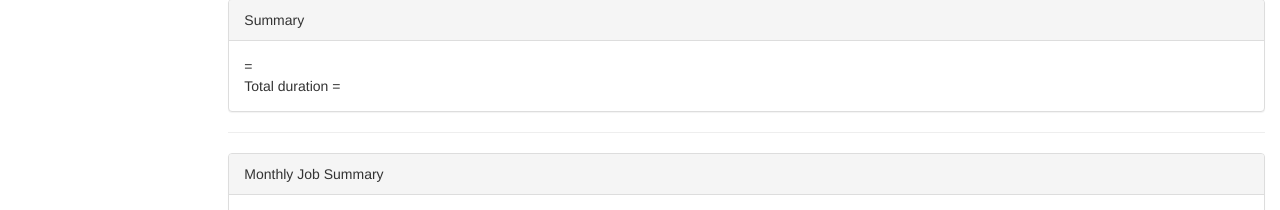
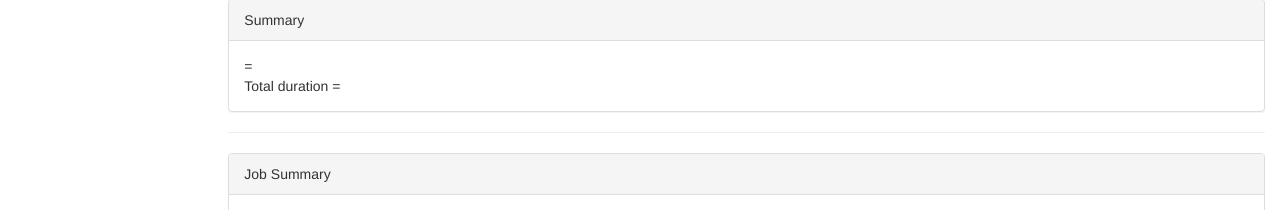
Before and after one commit to huseyinyilmaz/worklogger, a Django app: template logs/templates/logs/log_archive_year.html in a window 1280 px wide. Shown: the part 51-261 px from the top of the page. Run offline with Django 3.2, Linux system fonts and the light colour scheme; the template is opened without the code that fills it, so the values that code supplies are empty; some libraries are stand-ins or nearby versions.

Commit message:
Removes monthly word from base html

```diff
--- a/logs/templates/logs/base_log_archive.html
+++ b/logs/templates/logs/base_log_archive.html
@@ -13,7 +13,7 @@
 <hr>
 
 <div class="panel panel-default">
-  <div class="panel-heading">Monthly Job Summary</div>
+  <div class="panel-heading">Job Summary</div>
   <div class="panel-body">
     <!-- Table -->
     <table class="table table-hover">
```
